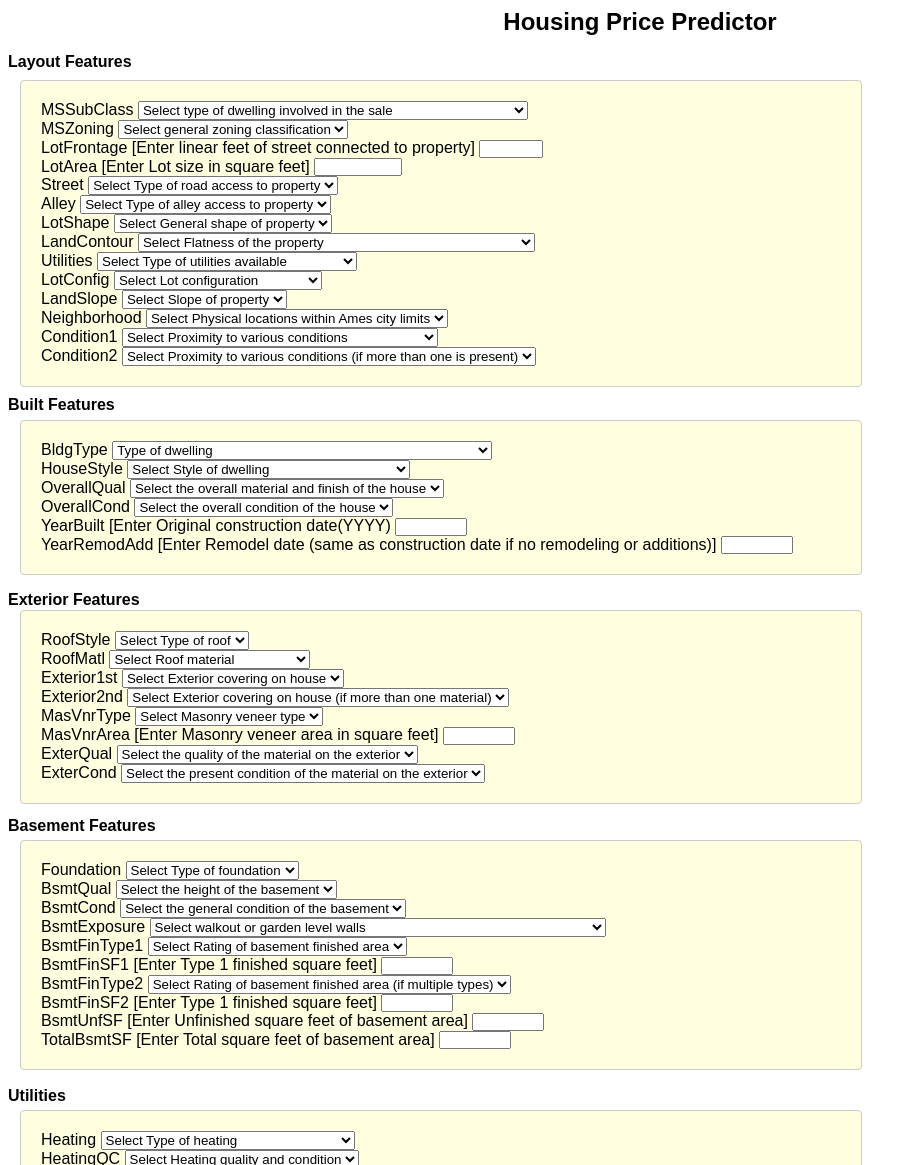
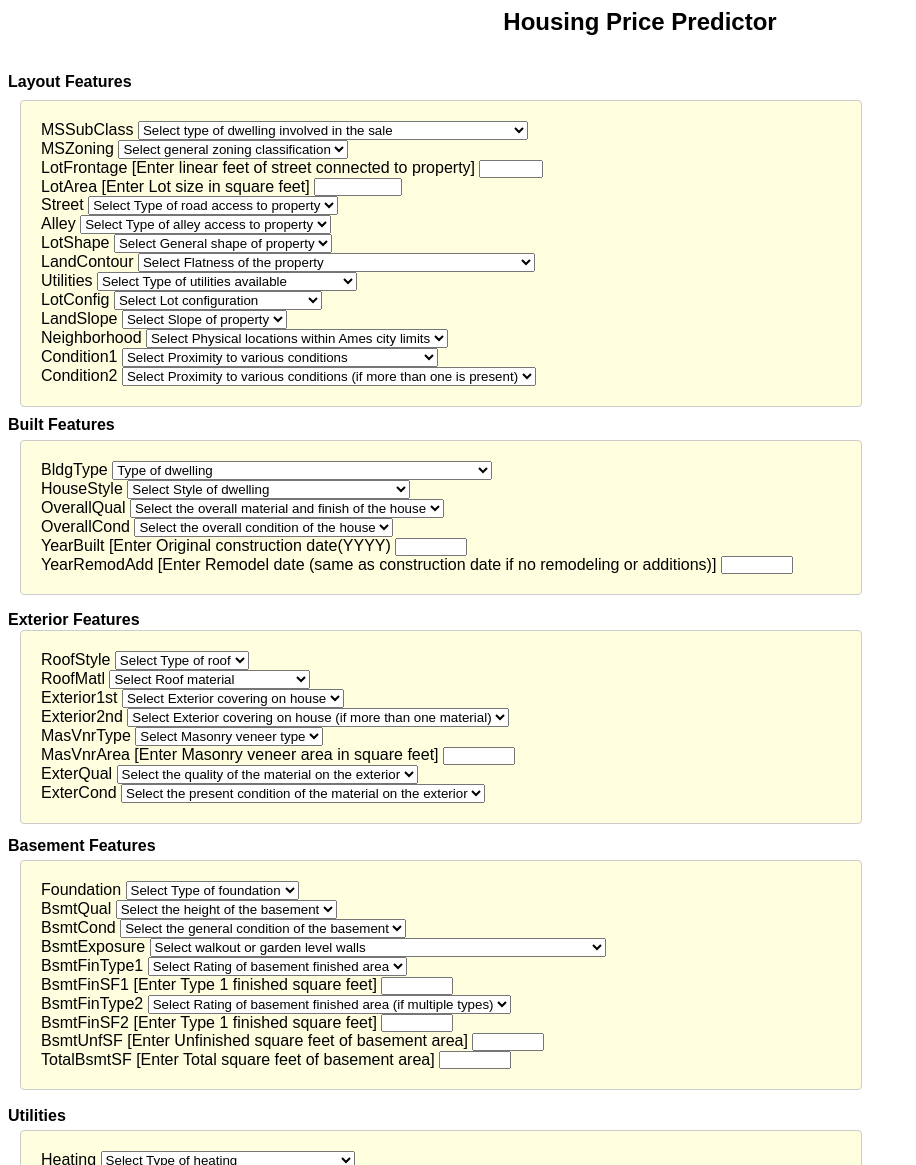
Before and after one commit to SiddharthSunilPatil/house_price_advanced_regression, a Flask app: page /predict_data in a window 1280 px wide. Shown: the whole page, without its empty margins (0-916 px from the left). Run offline with Flask 3, Linux system fonts and the light colour scheme.

Commit message:
Updated style_home.css

```diff
--- a/static/style_home.css
+++ b/static/style_home.css
@@ -6,7 +6,7 @@ body {
   .form-box_layout_features {
     max-width: 800px;
     position: absolute ;
-    top: 80px;
+    top: 100px;
     left: 20px;
     background-color: #FFFFE0;
     padding: 20px;
@@ -16,7 +16,7 @@ body {
   .form-box_built_features {
     max-width: 800px;
     position: absolute ;
-    top: 420px;
+    top: 440px;
     left: 20px;
     background-color: #FFFFE0;
     padding: 20px;
@@ -26,7 +26,7 @@ body {
   .form-box_exterior_features {
     max-width: 800px;
     position: absolute ;
-    top: 610px;
+    top: 630px;
     left: 20px;
     background-color: #FFFFE0;
     padding: 20px;
@@ -36,7 +36,7 @@ body {
   .form-box_basement_features {
     max-width: 800px;
     position: absolute ;
-    top: 840px;
+    top: 860px;
     left: 20px;
     background-color: #FFFFE0;
     padding: 20px;
@@ -46,7 +46,7 @@ body {
   .form-box_utilities {
     max-width: 800px;
     position: absolute ;
-    top: 1110px;
+    top: 1130px;
     left: 20px;
     background-color: #FFFFE0;
     padding: 20px;
@@ -56,7 +56,7 @@ body {
   .form-box_area {
     max-width: 800px;
     position: absolute ;
-    top: 1260px;
+    top: 1280px;
     left: 20px;
     background-color: #FFFFE0;
     padding: 20px;
@@ -66,7 +66,7 @@ body {
   .form-box_rooms {
     max-width: 800px;
     position: absolute ;
-    top: 1420px;
+    top: 1440px;
     left: 20px;
     background-color: #FFFFE0;
     padding: 20px;
@@ -76,7 +76,7 @@ body {
   .form-box_garage_features {
     max-width: 800px;
     position: absolute ;
-    top: 1720px;
+    top: 1740px;
     left: 20px;
     background-color: #FFFFE0;
     padding: 20px;
@@ -86,7 +86,7 @@ body {
   .form-box_additional_features {
     max-width: 800px;
     position: absolute ;
-    top: 1950px;
+    top: 1970px;
     left: 20px;
     background-color: #FFFFE0;
     padding: 20px;
@@ -96,7 +96,7 @@ body {
   .form-box_sale_features {
     max-width: 800px;
     position: absolute ;
-    top:2230px;
+    top:2250px;
     left: 20px;
     background-color: #FFFFE0;
     padding: 20px;
@@ -106,7 +106,7 @@ body {
   .form-box_submit {
     max-width: 800px;
     position: absolute ;
-    top: 2390px;
+    top: 2410px;
     left: 20px;
     background-color: #FFFFE0;
     padding: 20px;
@@ -128,74 +128,74 @@ body {
   }
   h2{
     position: absolute;
-    top: 40px;
+    top: 60px;
     font-size: 16px;
     font-weight: bold;
   }
   h3{
     position: absolute;
-    top: 380px;
+    top: 400px;
     font-size: 16px;
     font-weight: bold;
   }
   h4{
     position: absolute;
-    top: 570px;
+    top: 590px;
     font-size: 16px;
     font-weight: bold;
   }
   h5{
     position: absolute;
-    top: 790px;
+    top: 810px;
     font-size: 16px;
     font-weight: bold;
   }
   h6{
     position: absolute;
-    top: 1050px;
+    top: 1070px;
     font-size: 16px;
     font-weight: bold;
   }
   h7{
     position: absolute;
-    top: 1240px;
+    top: 1260px;
     font-size: 16px;
     font-weight: bold;
   }
   h8{
     position: absolute;
-    top: 1400px;
+    top: 1420px;
     font-size: 16px;
     font-weight: bold;
   }
   h9{
     position: absolute;
-    top: 1700px;
+    top: 1720px;
     font-size: 16px;
     font-weight: bold;
   }
   h10{
     position: absolute;
-    top: 1930px;
+    top: 1950px;
     font-size: 16px;
     font-weight: bold;
   }
   h11{
     position: absolute;
-    top: 2210px;
+    top: 2230px;
     font-size: 16px;
     font-weight: bold;
   }
   h12{
     position: absolute;
-    top: 2370px;
+    top: 2390px;
     font-size: 20px;
     font-weight: bold;
 
   }
   h13{
     position: absolute;
-    top: 2490px;
+    top: 2510px;
     font-size: 20px;
     font-weight: bold;
   }
```
